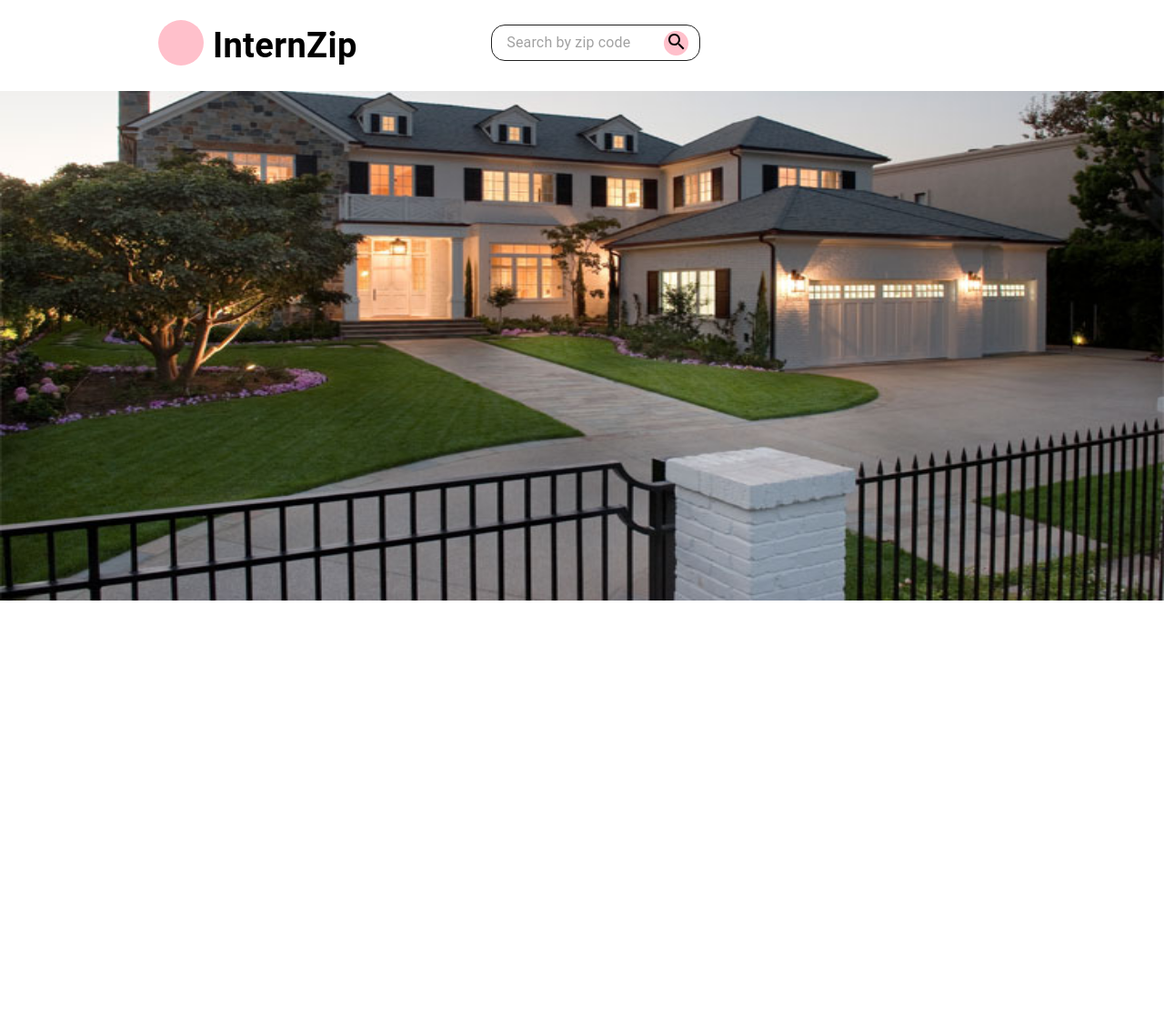
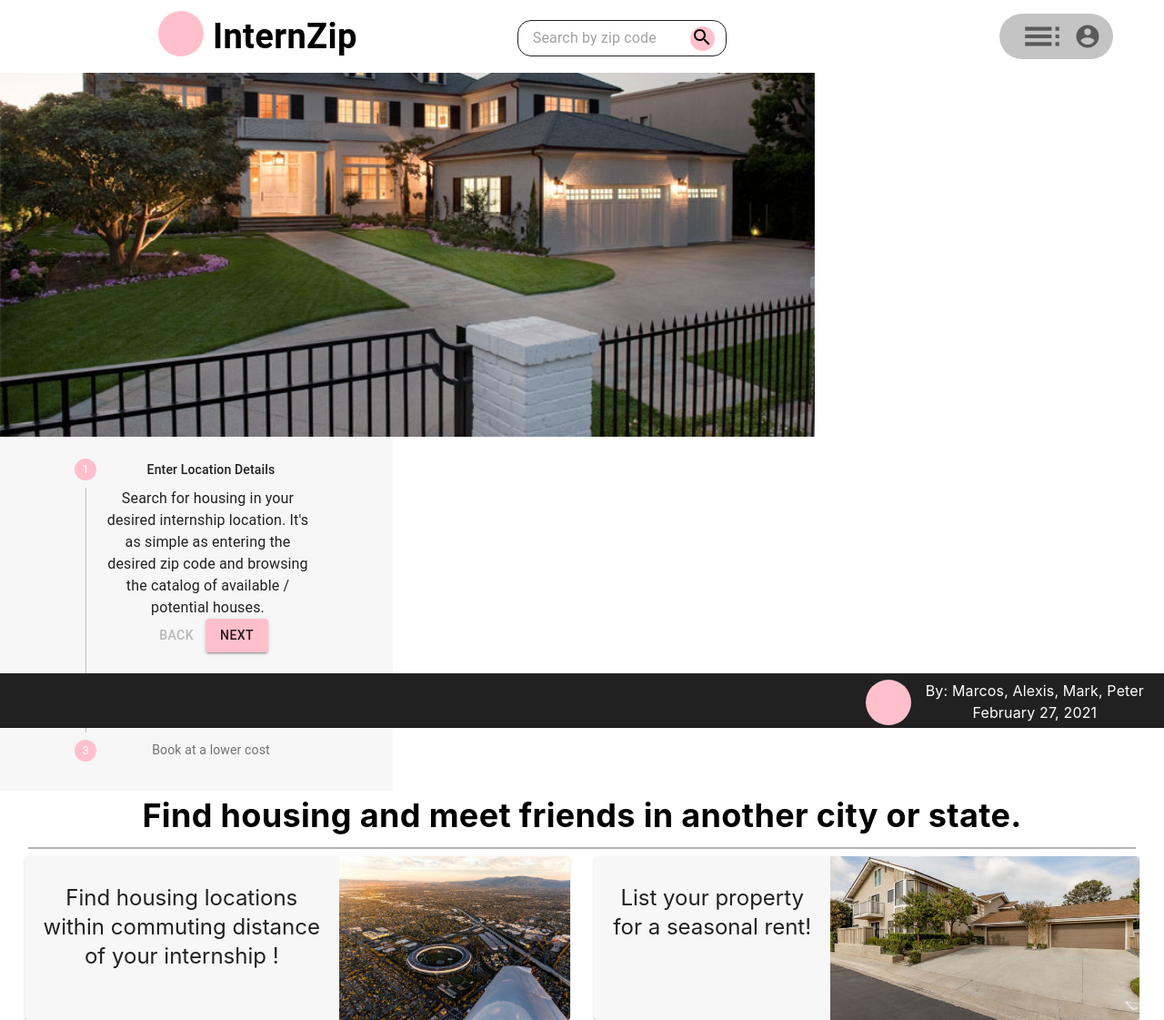
Before and after one commit to Moawin99/CEWIT-Hackathon-2021, a React (Create React App) app in the folder Front-End/: page / in a window 1280 px wide. Shown: the whole page at 91% size. Before the commit the page ends 800 px from the top, so only its background shows below. Built offline with nearby package versions, Linux system fonts and the light colour scheme.

Commit message:
Home page finished

```diff
--- a/Front-End/src/Home.jsx
+++ b/Front-End/src/Home.jsx
@@ -1,27 +1,249 @@
+import React from 'react';
 import Header from './components/Header.jsx';
 import House from './images/House.jpg';
+import { makeStyles } from '@material-ui/core/styles';
+import Stepper from '@material-ui/core/Stepper';
+import Step from '@material-ui/core/Step';
+import StepLabel from '@material-ui/core/StepLabel';
+import StepContent from '@material-ui/core/StepContent';
+import Button from '@material-ui/core/Button';
+import Typography from '@material-ui/core/Typography';
+import Grid from '@material-ui/core/Grid';
+import history from './components/history';
+import { MuiThemeProvider, createMuiTheme } from '@material-ui/core/styles';
+import Card from '@material-ui/core/Card';
+import CardContent from '@material-ui/core/CardContent';
+import CardMedia from '@material-ui/core/CardMedia';
+import HouseCard from './images/house1.jpg';
 
-import {
-    makeStyles
-  } from '@material-ui/core';
+import Tech from './images/big_tech.jpg';
+const muiTheme = createMuiTheme({
+  overrides: {
+      MuiStepIcon: {
+          root: {
+              color: 'pink', // or 'rgba(0, 0, 0, 1)'
+              '&$active': {
+                  color: 'pink',
+              },
+              '&$completed': {
+                  color: 'pink',
+              },
+          },
+      },
+  }
+});
 
   const useStyles = makeStyles(() => ({
+    root:{
+      display: "flex",
+      maxWidth: 600,
+      height: 180
+    },
     image:{
-        width: '100%',
-        height: '700px',
+        float: 'left',
+        width: '70%',
+        height: '550px',
         position: 'relative',
-        marginTop: '-140px',
+        marginTop: '-150px',
         zIndex: -1
-    }
+    },
+    containerRoot: {
+      maxWidth: 350,
+      paddingLeft: 41,
+      paddingRight: 41,
+      backgroundColor: '#f7f7f7',
+    },
+    stepIcon: {
+      backgroundColor: "pink"
+    },
+    details: {
+      display: 'flex',
+      flexDirection: 'column',
+    },
+    content: {
+      flex: '1 0 auto',
+      paddingTop: 30,
+      backgroundColor: '#f7f7f7'
+    },
+    cover: {
+      width: 600,
+    },
+    controls: {
+      display: 'flex',
+      alignItems: 'center',
+
+    },
+    footer: {
+      backgroundColor: "#212121",
+      height: "60px",
+      position: 'fixed',
+      width: '100%',
+      bottom: 0
+    },
+    text:{
+      color: 'white',
+      fontFamily:  "Circular, -apple-system, BlinkMacSystemFont, Roboto, Helvetica Neue, sans-serif !important"
+    },
+    logo: {
+      height: 50,
+      width: 50,
+      backgroundColor: 'pink',
+      borderRadius: '50%',
+  },
+  font:{
+    fontFamily:  "Circular, -apple-system, BlinkMacSystemFont, Roboto, Helvetica Neue, sans-serif !important"
+
+  }
   }));
 
+  function getSteps() {
+    return ['Enter Location Details', 'Join a rooming group', 'Book at a lower cost'];
+  }
+
+  function getStepContent(step) {
+    switch (step) {
+      case 0:
+        return `Search for housing in your desired internship location. It's as simple
+                as entering the desired zip code and browsing the catalog of available
+                / potential houses.`;
+      case 1:
+        return `Choose to split rent with up to 5 other people. Find the right group for you.
+                View potential roomate(s) hobbies and cleanliness.`;
+      case 2:
+        return `With our rent splitting features, you'll be able to save money by rooming with
+                others who share your interests. `;
+      default:
+        return 'Unknown step';
+    }
+  }
 
 function Home() {
     const classes = useStyles();
+    const [activeStep, setActiveStep] = React.useState(0);
+    const steps = getSteps();
+
+    const handleNext = () => {
+      setActiveStep((prevActiveStep) => prevActiveStep + 1);
+    };
+
+    const handleBack = () => {
+      setActiveStep((prevActiveStep) => prevActiveStep - 1);
+    };
+
+    const handleListings = () => {
+      history.replace("/listings");
+    };
+
+    const handleReset = () => {
+      setActiveStep(0);
+    };
     return (
-      <div className="App">
+      <div>
         <Header />
-            <img src={House} className={classes.image}></img>
+        <Grid container>
+          <Grid item container>
+          <img src={House} className={classes.image}/>
+          <div className={classes.containerRoot}>
+          <MuiThemeProvider theme={muiTheme}>
+          <Stepper
+
+          activeStep={activeStep} orientation="vertical" className={classes.containerRoot}>
+        {steps.map((label, index) => (
+          <Step key={label}>
+            <StepLabel >{label}</StepLabel>
+            <StepContent>
+              <Typography>{getStepContent(index)}</Typography>
+              <div className={classes.actionsContainer}>
+                <div>
+                  <Button
+                    disabled={activeStep === 0}
+                    onClick={handleBack}
+                    className={classes.button}
+                  >
+                    Back
+                  </Button>
+                    {activeStep === steps.length - 1 ? <Button
+                    variant="contained"
+                    disabled={activeStep === 0}
+                    onClick={handleListings}
+                    className={classes.stepIcon}
+                  >
+                    View Listings
+                  </Button> :    <Button
+                    variant="contained"
+                    onClick={handleNext}
+                    className={classes.stepIcon}
+                  > Next </Button>}
+                </div>
+              </div>
+            </StepContent>
+          </Step>
+        ))}
+      </Stepper>
+      </MuiThemeProvider>
+          </div>
+
+        </Grid>
+        <Grid item display="flex" justify="center" container>
+        <Typography style={{fontSize: 36, fontWeight: 'bold'}} className={classes.font}>
+          Find housing and meet friends in another city or state.
+        </Typography>
+        </Grid>
+        <Grid item display="flex" justify="center" container>
+          <hr width="95%" border="none" color="#b4b4b4" />
+        </Grid>
+
+        <Grid item container display="flex" justify="space-evenly">
+        <Grid item >
+        <Card className={classes.root}>
+      <div className={classes.details}>
+        <CardContent className={classes.content}>
+          <Typography component="h5" variant="h5" className={classes.font}>
+            Find housing locations within commuting distance of your internship !
+          </Typography>
+        </CardContent>
+
+      </div>
+      <CardMedia
+        className={classes.cover}
+        image={Tech}
+      />
+    </Card>
+        </Grid>
+        <Grid item >
+        <Card className={classes.root}>
+      <div className={classes.details}>
+        <CardContent className={classes.content}>
+          <Typography component="h5" variant="h5" className={classes.font}>
+            List your property for a seasonal rent!
+          </Typography>
+        </CardContent>
+
+      </div>
+      <CardMedia
+        className={classes.cover}
+        image={HouseCard}
+      />
+    </Card>
+        </Grid>
+        </Grid>
+        </Grid>
+        <footer className={classes.footer}>
+
+          <Grid container display ="flex" justify="flex-end" style={{marginLeft: -30, marginTop:-1}} spacing={2}>
+          <Grid item >
+            <div className={classes.logo}></div>
+            </Grid>
+          <Grid item >
+          <Typography className={classes.text}>
+            By: Marcos, Alexis, Mark, Peter
+          </Typography>
+          <Typography className={classes.text}>
+            February 27, 2021
+          </Typography>
+          </Grid>
+          </Grid>
+        </footer>
       </div>
     );
   }
--- a/Front-End/src/components/Header.jsx
+++ b/Front-End/src/components/Header.jsx
@@ -4,9 +4,14 @@ import {
     InputBase,
     makeStyles,
     Toolbar,
+    Menu,
+    MenuItem,
     Typography
 } from '@material-ui/core';
 import SearchIcon from '@material-ui/icons/Search';
+import TocIcon from '@material-ui/icons/Toc';
+import AccountCircleIcon from '@material-ui/icons/AccountCircle';
+
 
 const useStyles = makeStyles(() => ({
 
@@ -15,7 +20,7 @@ const useStyles = makeStyles(() => ({
     },
     toolBar: {
         backgroundColor: '#ffff',
-        height: '100px'
+        height: '80px'
     },
     logoText :{
         fontSize: 38,
@@ -23,7 +28,7 @@ const useStyles = makeStyles(() => ({
         color: 'black'
     },
     inputRoot: {
-        top: 10,
+        top: 15,
         borderRadius: '15px',
         borderStyle: 'solid',
         borderWidth: '1px',
@@ -33,13 +38,12 @@ const useStyles = makeStyles(() => ({
       },
       inputInput: {
         padding: '1, 1, 1, 1',
-        // vertical padding + font size from searchIcon
         paddingLeft: `calc(1em)`,
         width: '100%',
       },
       search: {
           position: 'relative',
-          top: -23,
+          top: -18,
           left: 190,
           width: 27,
           height: 27,
@@ -57,11 +61,33 @@ const useStyles = makeStyles(() => ({
           gap: '10px',
           position: 'relative',
           left: '150px  '
-      }
+      },
+        container2:{
+        backgroundColor: '#C4C4C4',
+        height: '50px',
+        width: '125px',
+        display: 'flex',
+        justifyContent: 'center',
+        borderRadius: 30,
+        marginRight: -500,
+        marginLeft: 300
+    },
+
 }));
 
 function Header({className, ...rest}){
     const classes = useStyles();
+    const [anchorEl, setAnchorEl] = React.useState(null);
+
+    function handleClick(event) {
+      if (anchorEl !== event.currentTarget) {
+        setAnchorEl(event.currentTarget);
+      }
+    }
+
+    function handleClose() {
+      setAnchorEl(null);
+    }
     return(
         <div>
             <header>
@@ -85,6 +111,30 @@ function Header({className, ...rest}){
                             </div>
 
                         </Box>
+
+                        <Box className={classes.container2}
+                        aria-owns={anchorEl ? "simple-menu" : undefined}
+                        aria-haspopup="true"
+                        onMouseOver={handleClick}>
+                        <Box>
+                        <TocIcon style={{ height: 50, width: 70}} color='action'/>
+                        </Box>
+                        <Box>
+                        <AccountCircleIcon style={{ height: 50, width: 30}} color='action'/>
+                        </Box>
+                    </Box>
+                    <Menu
+                        style={{ marginTop: 50, marginLeft: 5}}
+                        id="simple-menu"
+                        anchorEl={anchorEl}
+                        open={Boolean(anchorEl)}
+                        onClose={handleClose}
+                        MenuListProps={{ onMouseLeave: handleClose }}>
+                        <MenuItem onClick={handleClose}>Profile</MenuItem>
+                        <MenuItem onClick={handleClose}>My account</MenuItem>
+                        <MenuItem onClick={handleClose}>Logout</MenuItem>
+                    </Menu>
+
                     </Toolbar>
             </header>
         </div>
```
Also changed, not shown: Front-End/src/images/big_tech.jpg (added), Front-End/src/images/house1.jpg (added).
